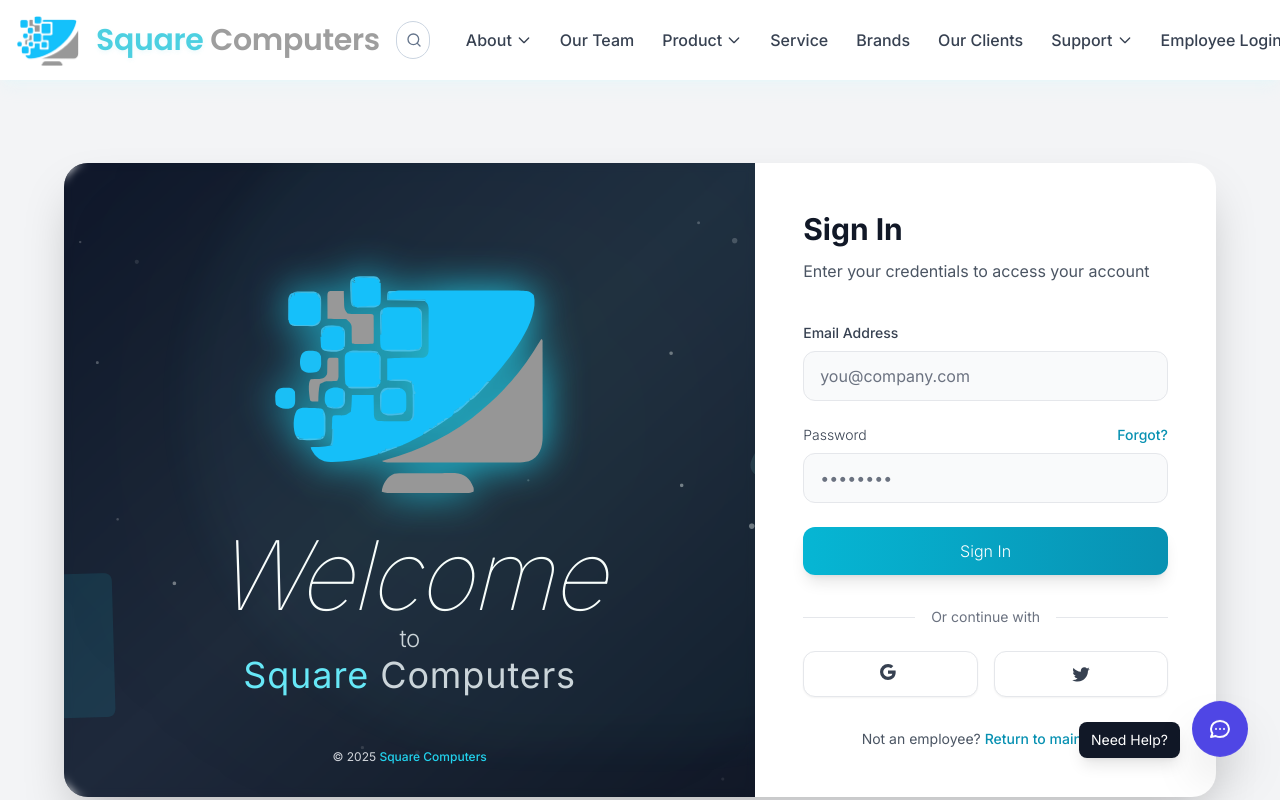
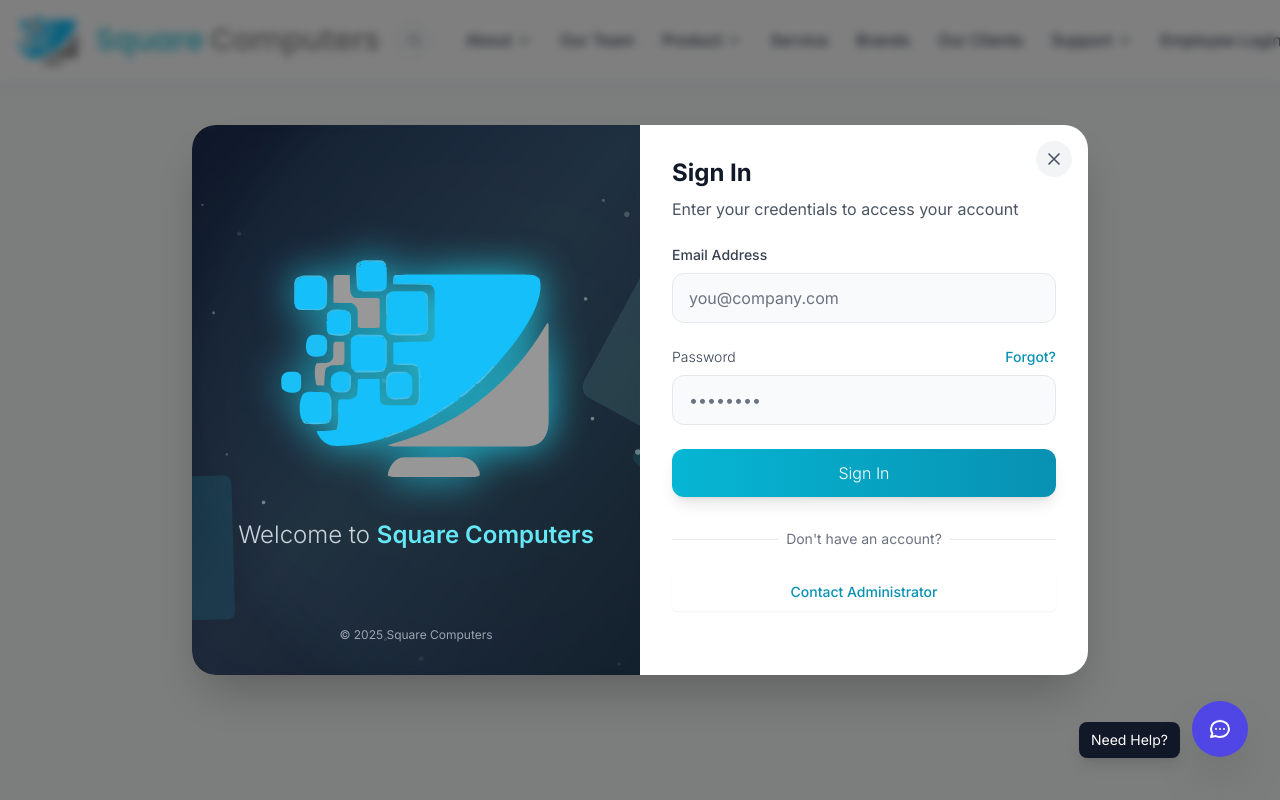
Before and after one commit to AbdulHalim3h9/square-computers, a Next.js app: page /employee-login in a window 1280 px wide. Shown: the top 800 px of the page. Built offline with nearby package versions, Linux system fonts and the light colour scheme.

Commit message:
Enhance login popup with improved close button and mobile responsiveness

```diff
--- a/src/app/employee-login/page.js
+++ b/src/app/employee-login/page.js
@@ -1,9 +1,10 @@
 'use client';
 
-import { useState, useEffect } from 'react';
+import { useState, useEffect, useRef } from 'react';
 import { useRouter } from 'next/navigation';
 import dynamic from 'next/dynamic';
 import Image from 'next/image';
+import Head from 'next/head';
 
 const AnimatedBackground = dynamic(
   () => import('@/components/AnimatedBackground'),
@@ -11,11 +12,33 @@
 );
 
 export default function EmployeeLogin() {
+  const router = useRouter();
   const [email, setEmail] = useState('');
   const [password, setPassword] = useState('');
   const [error, setError] = useState('');
   const [loading, setLoading] = useState(false);
   const [isMobile, setIsMobile] = useState(false);
+  const [showPopup, setShowPopup] = useState(true);
+  const popupRef = useRef(null);
+
+  // Close popup when clicking outside
+  useEffect(() => {
+    const handleClickOutside = (e) => {
+      if (popupRef.current && !popupRef.current.contains(e.target)) {
+        router.push('/');
+      }
+    };
+
+    if (showPopup) {
+      document.body.style.overflow = 'hidden';
+      document.addEventListener('mousedown', handleClickOutside);
+    }
+
+    return () => {
+      document.body.style.overflow = 'unset';
+      document.removeEventListener('mousedown', handleClickOutside);
+    };
+  }, [showPopup, router]);
 
   // Check if mobile on component mount
   useEffect(() => {
@@ -218,90 +241,103 @@
     </form>
   );
 
-  if (isMobile) {
-    // Mobile layout - matches desktop styling
-    return (
-      <div className="min-h-screen bg-gray-100 flex items-center justify-center p-4">
-        <div className="w-full max-w-md bg-white rounded-3xl shadow-2xl overflow-hidden">
-          {/* Left Side - Branding with Logo */}
-          <div className="bg-gradient-to-br from-slate-900 via-slate-800 to-gray-900 p-8 relative overflow-hidden h-72">
+  // Mobile popup content
+  const MobilePopup = () => (
+    <div className="fixed inset-0 bg-black/50 backdrop-blur-sm flex items-center justify-center p-4 z-50">
+      <div className="relative bg-white rounded-3xl shadow-2xl overflow-hidden w-full max-w-md" ref={popupRef}>
+        {/* Close Button */}
+        <button
+          onClick={() => router.push('/')}
+          className="absolute right-4 top-4 z-20 p-2 rounded-full bg-gray-100 hover:bg-gray-200 transition-colors duration-200 text-gray-600 hover:text-gray-800"
+          aria-label="Close"
+        >
+          <svg xmlns="http://www.w3.org/2000/svg" className="h-5 w-5" fill="none" viewBox="0 0 24 24" stroke="currentColor">
+            <path strokeLinecap="round" strokeLinejoin="round" strokeWidth={2} d="M6 18L18 6M6 6l12 12" />
+          </svg>
+        </button>
+        <div className="bg-gradient-to-br from-slate-900 via-slate-800 to-gray-900 p-8 relative overflow-hidden h-64">
           <AnimatedBackground />
           <div className="relative z-10 flex flex-col items-center justify-center h-full text-center">
-              <div className="mb-4 sm:mb-6">
+            <div className="mb-4">
               <Logo />
             </div>
-              <div className="mt-1">
-                <h1 className="text-lg sm:text-xl md:text-2xl font-semibold tracking-wide whitespace-nowrap">
+            <div className="mt-2">
+              <h1 className="text-xl font-semibold tracking-wide">
                 <span className="text-cyan-300">Square</span>{' '}
                 <span className="text-white">Computers</span>
               </h1>
             </div>
           </div>
         </div>
-
-          {/* Mobile Form Section */}
-          <div className="p-8">
+        <div className="p-6">
           <h2 className="text-xl font-bold text-gray-900 mb-6 text-center">
             Sign In
           </h2>
           <LoginForm />
-            <div className="mt-6 text-center text-sm text-gray-600">
+          <div className="mt-6 text-center text-sm">
             <button
               type="button"
-                className="font-medium text-cyan-600 hover:text-cyan-500"
+              onClick={() => router.push('/')}
+              className="text-cyan-600 hover:text-cyan-800 font-medium"
             >
-                ← Return to main site
+              ← Back to Home
             </button>
           </div>
         </div>
       </div>
     </div>
   );
+
+  // Return the appropriate popup based on screen size
+  if (isMobile) {
+    return <MobilePopup />;
   }
 
-  // Desktop layout - split screen design in card
+  // Desktop layout - popup with blurred background
   return (
-    <div className="min-h-screen bg-gray-100 flex items-center justify-center p-4 sm:p-8">
-      <div className="w-full max-w-6xl bg-white rounded-3xl shadow-2xl overflow-hidden">
-        <div className="flex min-h-[600px]">
+    <div className="fixed inset-0 bg-black/50 backdrop-blur-sm flex items-center justify-center p-4 z-50">
+      <div className="relative w-full max-w-4xl" ref={popupRef}>
+        <div className="flex flex-col md:flex-row bg-white rounded-3xl shadow-2xl overflow-hidden relative">
+          {/* Close Button */}
+          <button
+            onClick={() => router.push('/')}
+            className="absolute right-4 top-4 z-20 p-2 rounded-full bg-gray-100 hover:bg-gray-200 transition-colors duration-200 text-gray-600 hover:text-gray-800"
+            aria-label="Close"
+          >
+            <svg xmlns="http://www.w3.org/2000/svg" className="h-5 w-5" fill="none" viewBox="0 0 24 24" stroke="currentColor">
+              <path strokeLinecap="round" strokeLinejoin="round" strokeWidth={2} d="M6 18L18 6M6 6l12 12" />
+            </svg>
+          </button>
+
           {/* Left Side - Branding with Logo */}
-          <div className="hidden md:flex md:w-1/2 lg:w-3/5 bg-gradient-to-br from-slate-900 via-slate-800 to-gray-900 relative overflow-hidden">
+          <div className="hidden md:flex md:w-1/2 bg-gradient-to-br from-slate-900 via-slate-800 to-gray-900 relative overflow-hidden">
             <AnimatedBackground />
-            <div className="relative z-10 flex flex-col justify-center items-center text-center px-12 lg:px-16 w-full">
-              <div className="mb-8 pb-[100] transition-transform duration-300 hover:scale-105">
+            <div className="relative z-10 flex flex-col justify-center items-center text-center px-8 w-full">
+              <div className="mb-6">
                 <Logo />
               </div>
-              <div className="mt-0">
-                <h1 className="text-4xl lg:text-2xl font-light tracking-tight whitespace-nowrap">
-                  <span className="text-white font-thin text-6xl md:text-8xl tracking-tight whitespace-nowrap pb-10 md:pb-16 mb-16 italic">Welcome</span><br></br>
-                  <span className="font-light text-gray-300">to</span>
-                </h1>
-              </div>
-              <div className="mt-0">
-                <h1 className="text-4xl lg:text-4xl tracking-wide whitespace-nowrap">
-                  <span className="text-cyan-300">Square</span>{' '}
-                  <span className="text-gray-300">Computers</span>
+              <div className="mt-4">
+                <h1 className="text-2xl font-light text-gray-300">
+                  Welcome to <span className="text-cyan-300 font-semibold">Square Computers</span>
                 </h1>
               </div>
               <div className="absolute bottom-8 left-0 right-0">
-                <div className="text-xs text-gray-300 text-center">
-                  &copy; 2025 <span className="text-cyan-400 font-medium whitespace-nowrap">Square Computers</span>
+                <div className="text-xs text-gray-400 text-center">
+                  &copy; 2025 Square Computers
                 </div>
               </div>
             </div>
           </div>
 
           {/* Right Side - Login Form */}
-          <div className="w-full md:w-1/2 lg:w-2/5 flex items-center justify-center p-8 lg:p-12">
-            <div className="w-full max-w-md">
-              <div className="mb-10">
-                <h2 className="text-3xl font-bold text-gray-900 mb-3">
+          <div className="w-full md:w-1/2 p-8">
+            <div className="mb-8">
+              <h2 className="text-2xl font-bold text-gray-900 mb-2">
                 Sign In
               </h2>
-                <p className="text-gray-600">
+              <p className="text-gray-600 mb-6">
                 Enter your credentials to access your account
               </p>
-              </div>
               <LoginForm />
               <div className="mt-8">
                 <div className="relative">
@@ -309,48 +345,20 @@
                     <div className="w-full border-t border-gray-200"></div>
                   </div>
                   <div className="relative flex justify-center text-sm">
-                    <span className="px-4 bg-white text-gray-500">
-                      Or continue with
+                    <span className="px-2 bg-white text-gray-500">
+                      Don't have an account?
                     </span>
                   </div>
                 </div>
-                <div className="mt-6 grid grid-cols-2 gap-4">
+                <div className="mt-6">
                   <button
                     type="button"
-                    className="w-full inline-flex justify-center py-3 px-4 border border-gray-200 rounded-xl shadow-sm bg-white text-sm font-medium text-gray-700 hover:bg-gray-50 focus:outline-none focus:ring-2 focus:ring-offset-2 focus:ring-cyan-500 transition duration-200"
+                    className="w-full flex justify-center py-2 px-4 border border-transparent rounded-md shadow-sm text-sm font-medium text-cyan-600 bg-white hover:bg-gray-50"
+                    onClick={() => router.push('/contact')}
                   >
-                    <svg
-                      className="w-5 h-5"
-                      fill="currentColor"
-                      viewBox="0 0 20 20"
-                    >
-                      <path d="M15.545 6.558a9.42 9.42 0 0 1 .139 1.626c0 2.434-.87 4.492-2.384 5.885h.002C11.978 15.292 10.158 16 8 16A8 8 0 1 1 8 0a7.689 7.689 0 0 1 5.352 2.082l-2.284 2.284A4.347 4.347 0 0 0 8 3.166c-2.087 0-3.86 1.408-4.492 3.304a4.792 4.792 0 0 0 0 3.063h.003c.635 1.893 2.405 3.301 4.492 3.301 1.078 0 2.004-.276 2.722-.764h-.003a3.702 3.702 0 0 0 1.599-2.431H8v-3.08h7.545z" />
-                    </svg>
-                  </button>
-                  <button
-                    type="button"
-                    className="w-full inline-flex justify-center py-3 px-4 border border-gray-200 rounded-xl shadow-sm bg-white text-sm font-medium text-gray-700 hover:bg-gray-50 focus:outline-none focus:ring-2 focus:ring-offset-2 focus:ring-cyan-500 transition duration-200"
-                  >
-                    <svg
-                      className="w-5 h-5"
-                      fill="currentColor"
-                      viewBox="0 0 24 24"
-                    >
-                      <path d="M22.46 6c-.77.35-1.6.58-2.46.69.88-.53 1.56-1.37 1.88-2.38-.83.5-1.75.85-2.72 1.05C18.37 4.5 17.26 4 16 4c-2.35 0-4.27 1.92-4.27 4.29 0 .34.04.67.11.98C8.28 9.09 5.11 7.38 3 4.79c-.37.63-.58 1.37-.58 2.15 0 1.49.75 2.81 1.91 3.56-.71 0-1.37-.2-1.95-.5v.03c0 2.08 1.48 3.82 3.44 4.21a4.22 4.22 0 0 1-1.93.07 4.28 4.28 0 0 0 4 2.98 8.521 8.521 0 0 1-5.33 1.84c-.34 0-.68-.02-1.02-.06C3.44 20.29 5.7 21 8.12 21 16 21 20.33 14.46 20.33 8.79c0-.19 0-.37-.01-.56.84-.6 1.56-1.36 2.14-2.23z" />
-                    </svg>
+                    Contact Administrator
                   </button>
                 </div>
-              </div>
-              <div className="mt-8 text-center text-sm text-gray-600">
-                <p>
-                  Not an employee?{' '}
-                  <button
-                    type="button"
-                    className="font-medium text-cyan-600 hover:text-cyan-500 transition duration-200"
-                  >
-                    Return to main site
-                  </button>
-                </p>
               </div>
             </div>
           </div>
```
Lines whose indentation alone changed are shown as unchanged.
